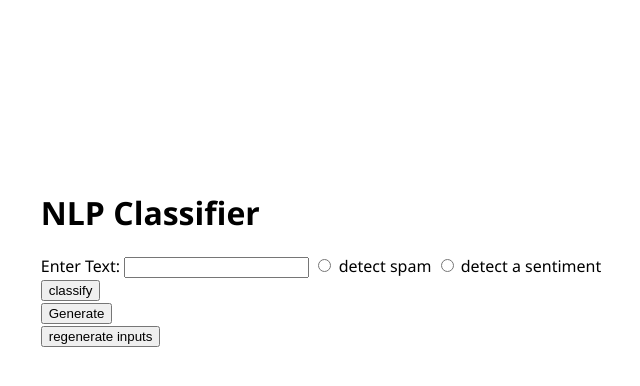
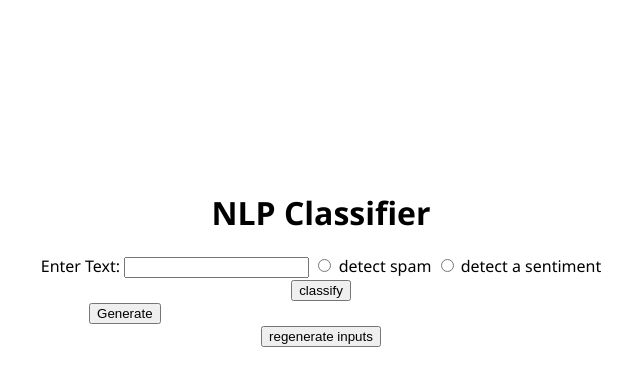
Before and after one commit to TootEgozy/bow_classifier, a Python web app: template templates/index.html in a window 1280 px wide. Shown: the part 142-528 px from the top of the page, without its empty margins (319-959 px from the left). Run offline with Jinja, Linux system fonts and the light colour scheme; the template is opened without the code that fills it, so the values that code supplies are empty.

Commit message:
trying to center the content of the page

```diff
--- a/templates/index.html
+++ b/templates/index.html
@@ -16,6 +16,8 @@
 
         .container {
             font-family: 'Segoe UI', 'Tahoma', 'Geneva', sans-serif;
+            position: relative;
+            text-align: center;
         }
     </style>
 </head>
@@ -42,6 +44,7 @@
 
         {% include 'suggested_inputs.html' %}
         <button onclick="RegenerateInputs()">regenerate inputs</button>
+        <div id="suggestedInputs"></div>
 
         <script>
             function RegenerateInputs() {
```
